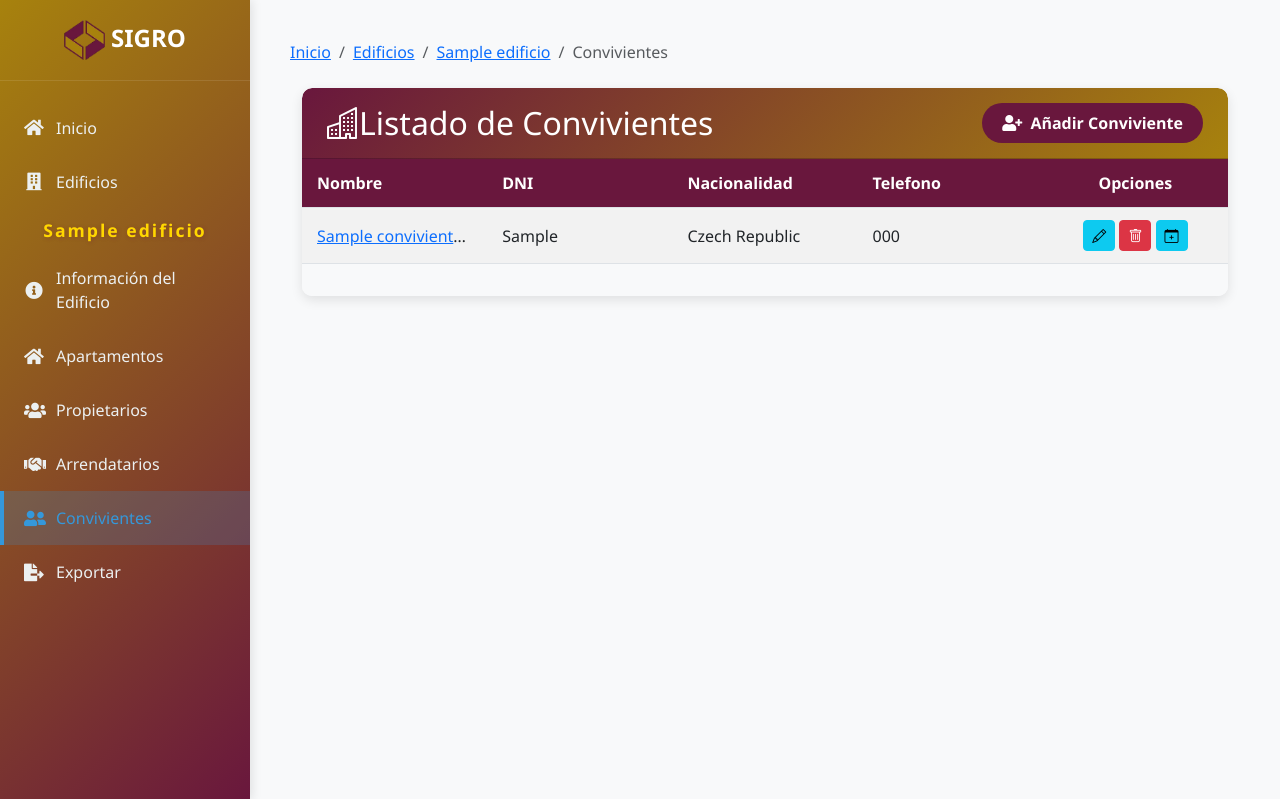
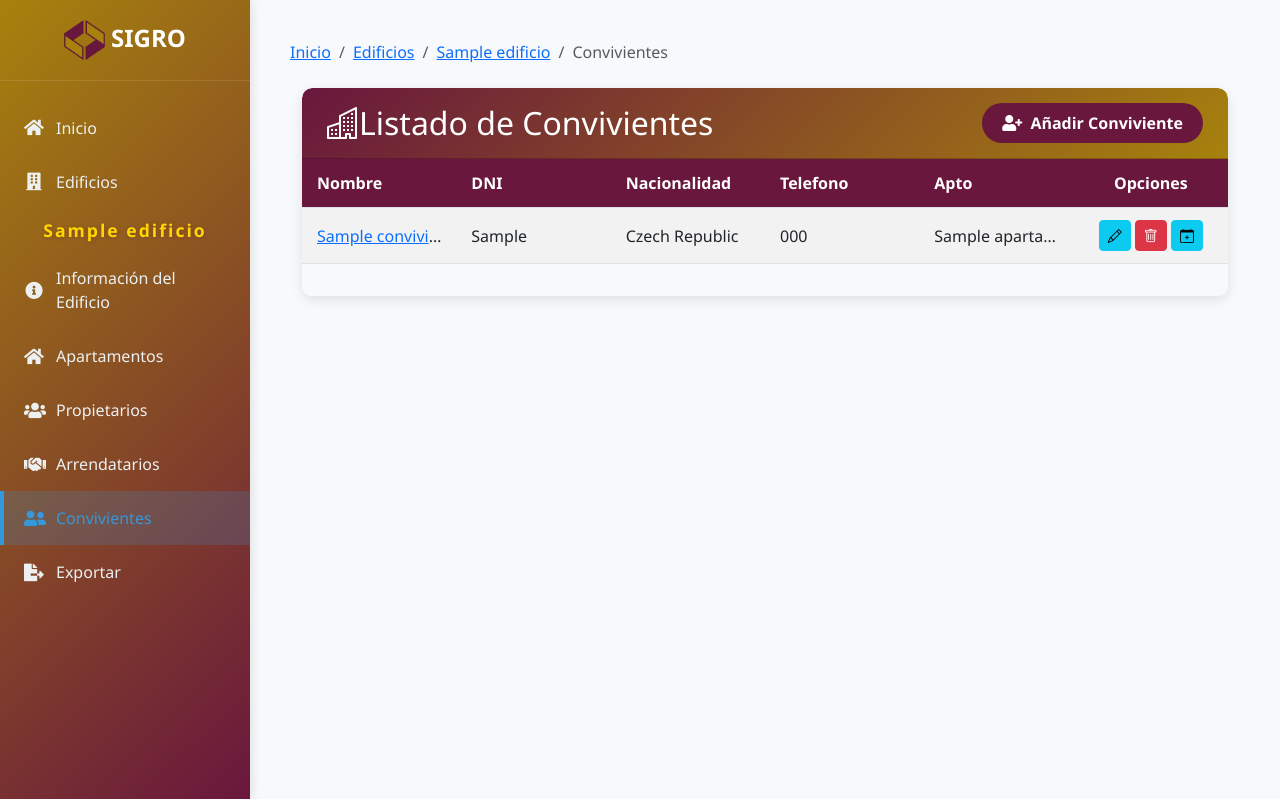
Before and after one commit to Gabo990616/edificio, a Django app: page /edificio/1/listar_convivientes_edificio/ in a window 1280 px wide. Shown: the top 799 px of the page. Run offline with Django 5.2, Linux system fonts and the light colour scheme; tables that the repository leaves empty hold one stand-in row (values such as "Sample post"); some libraries are stand-ins or nearby versions.

Commit message:
add 'Apto' column to arrendatarios and convivientes listing, and order arrendatarios and convivientes by apartment

```diff
--- a/app/templates/app/arrendatario/listar.html
+++ b/app/templates/app/arrendatario/listar.html
@@ -56,6 +56,7 @@
                 <th class="col-text">DNI</th>
                 <th class="col-text">Nacionalidad</th>
                 <th class="col-text">Telefono</th>
+                <th class="col-text">Apto</th>
                 <th class="col-opciones text-center">Opciones</th>
               </tr>
             </thead>
@@ -76,6 +77,7 @@
                       {% endif %}
                     </td>
                     <td class="col-text">{{ e.telefono }}</td>
+                    <td class="col-text">{{ e.apartamento }}</td>
                     <td class="col-opciones text-center">
                       <a href="{% url 'modificar_arrendatario' edificio.id e.dni %}" class="btn btn-info btn-sm"><i class="bi bi-pencil"></i></a>
                       <a href="#" onclick="confirmarEliminacion({{ e.dni }})" class="btn btn-danger btn-sm"><i class="bi bi-trash"></i></a>
--- a/app/templates/app/conviviente/listar.html
+++ b/app/templates/app/conviviente/listar.html
@@ -56,6 +56,7 @@
                 <th class="col-text">DNI</th>
                 <th class="col-text">Nacionalidad</th>
                 <th class="col-text">Telefono</th>
+                <th class="col-text">Apto</th>
                 <th class="col-opciones text-center">Opciones</th>
               </tr>
             </thead>
@@ -76,6 +77,7 @@
                       {% endif %}
                     </td>
                     <td class="col-text">{{ e.telefono }}</td>
+                    <td class="col-text">{{ e.apartamento }}</td>
                     <td class="col-opciones text-center">
                       <a href="{% url 'modificar_conviviente' edificio.id e.dni %}" class="btn btn-info btn-sm"><i class="bi bi-pencil"></i></a>
                       <a href="#" onclick="confirmarEliminacion({{ e.dni }})" class="btn btn-danger btn-sm"><i class="bi bi-trash"></i></a>
--- a/app/views.py
+++ b/app/views.py
@@ -175,8 +175,8 @@ def detalle_apartamento(request, edificio_id, id):
         "edificio": edificio,
         "propietario": propietario,
         "movimientos": movimientos,
-        "arrendatarios":arrendatarios,
-        "convivientes":convivientes
+        "arrendatarios": arrendatarios,
+        "convivientes": convivientes,
     }
 
     return render(request, "app/apartamento/detalle.html", context)
@@ -256,7 +256,7 @@ def adicionar_propietario(request, edificio_id):
 
 def listar_propietarios_edificio(request, edificio_id):
     edificio = get_object_or_404(Edificio, id=edificio_id)
-    propietarios = Propietario.objects.all()
+    propietarios = Propietario.objects.all().order_by("nombre", "apellidos")
     page = request.GET.get("page", 1)
     try:
         paginator = Paginator(propietarios, 10)
@@ -474,7 +474,9 @@ def adicionar_arrendatario(request, edificio_id):
 
 def listar_arrendatarios_edificio(request, edificio_id):
     edificio = get_object_or_404(Edificio, id=edificio_id)
-    arrendatarios = Arrendatario.objects.all()
+    arrendatarios = Arrendatario.objects.all().order_by(
+        "apartamento", "nombre", "apellidos"
+    )
     page = request.GET.get("page", 1)
     try:
         paginator = Paginator(arrendatarios, 10)
@@ -633,7 +635,9 @@ def adicionar_conviviente(request, edificio_id):
 
 def listar_convivientes_edificio(request, edificio_id):
     edificio = get_object_or_404(Edificio, id=edificio_id)
-    convivientes = Conviviente.objects.all()
+    convivientes = Conviviente.objects.all().order_by(
+        "apartamento", "nombre", "apellidos"
+    )
     page = request.GET.get("page", 1)
     try:
         paginator = Paginator(convivientes, 10)
```
